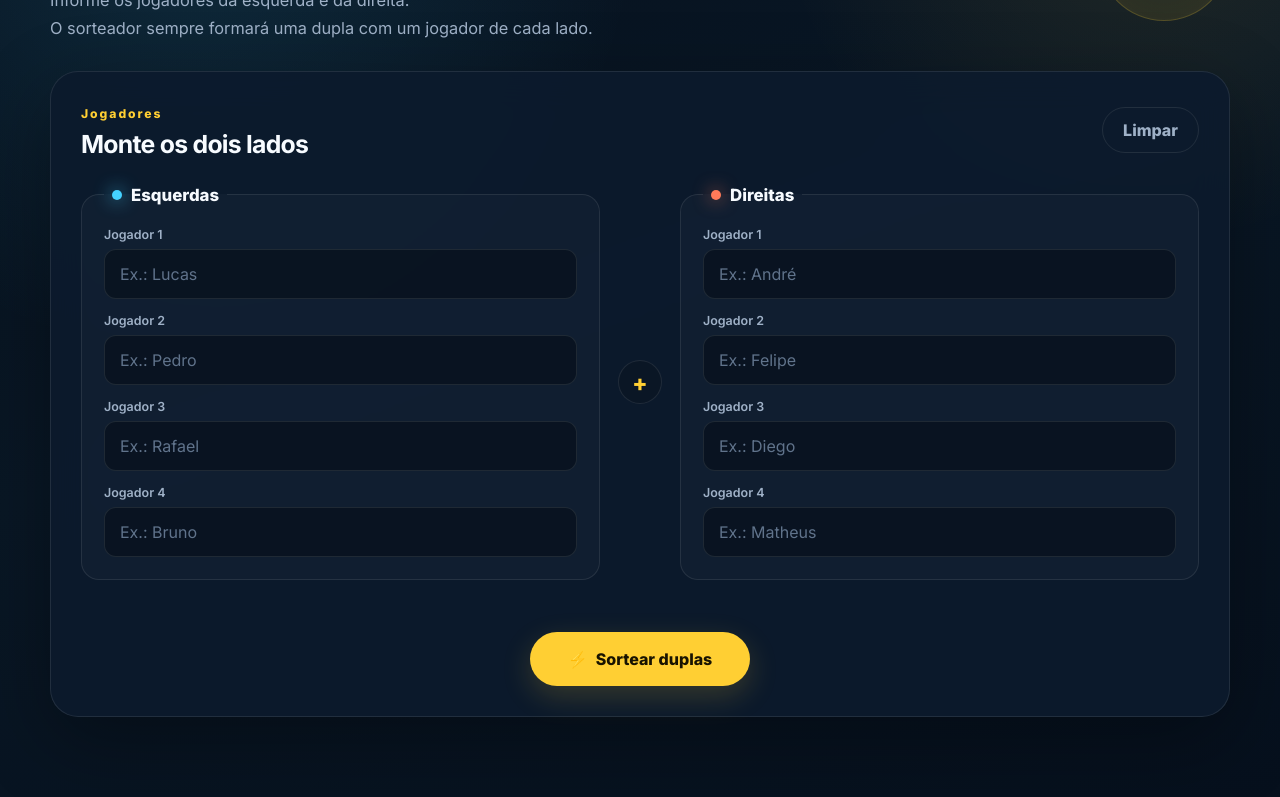
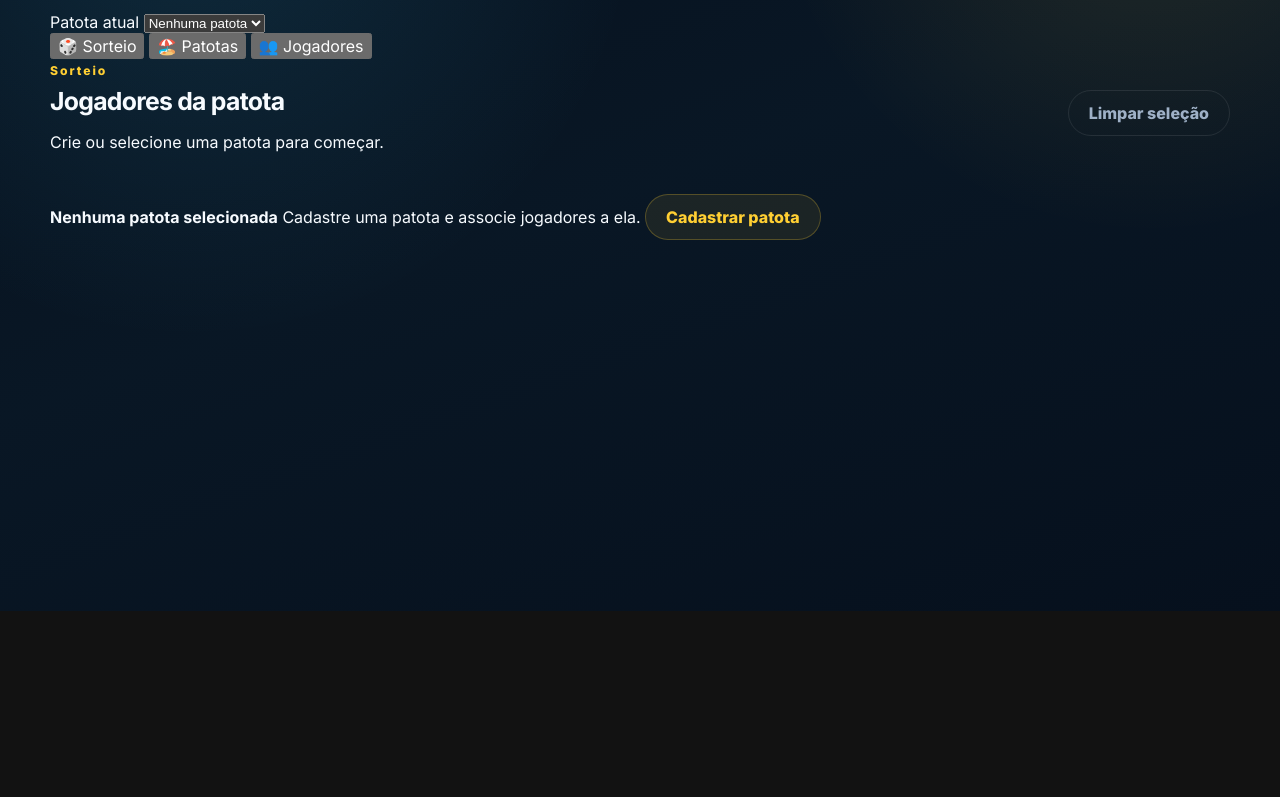
Before and after one commit to LucasVaneli/FuteMatch, a website with bundled scripts: page index.html in a window 1280 px wide. Shown: the part 189-986 px from the top of the page. After the commit the page ends 800 px from the top, so only its background shows below. Built offline with nearby package versions, Linux system fonts and the light colour scheme.

Commit message:
feat: adiciona telas de patotas e jogadores

```diff
--- a/index.html
+++ b/index.html
@@ -3,182 +3,68 @@
 <head>
   <meta charset="UTF-8" />
   <meta name="viewport" content="width=device-width, initial-scale=1.0" />
-  <meta
-    name="description"
-    content="Sorteador de duplas de futevôlei, combinando jogadores de esquerda e direita."
-  />
-  <title>Futevôlei | Sorteio de Duplas</title>
+  <meta name="description" content="FuteMatch: patotas, jogadores e sorteio de duplas de futevôlei." />
+  <title>FuteMatch</title>
   <link rel="preconnect" href="https://fonts.googleapis.com" />
   <link rel="preconnect" href="https://fonts.gstatic.com" crossorigin />
-  <link
-    href="https://fonts.googleapis.com/css2?family=Inter:wght@400;500;600;700;800&display=swap"
-    rel="stylesheet"
-  />
+  <link href="https://fonts.googleapis.com/css2?family=Inter:wght@400;500;600;700;800&display=swap" rel="stylesheet" />
   <link rel="stylesheet" href="./src/css/styles.css" />
 </head>
-
 <body>
   <main class="app-shell">
-    <section class="hero">
+    <header class="topbar">
       <div>
-        <span class="eyebrow">FUTEVÔLEI</span>
-        <h1>Sorteio de Duplas</h1>
-        <p>
-          Informe os jogadores da esquerda e da direita.
-          <br>
-          O sorteador sempre formará uma dupla com um jogador de cada lado.
-        </p>
+        <span class="eyebrow">FUTEMATCH</span>
+        <h1>Organize sua patota.</h1>
+        <p>Cadastre jogadores, monte sua patota e sorteie duplas apenas com quem joga naquele grupo.</p>
+      </div>
+      <div class="current-group">
+        <label for="current-group-select">Patota atual</label>
+        <select id="current-group-select" aria-label="Selecionar patota atual">
+          <option value="">Nenhuma patota</option>
+        </select>
+      </div>
+    </header>
+
+    <nav class="app-nav" aria-label="Navegação principal">
+      <button class="nav-button is-active" type="button" data-page="draw">🎲 Sorteio</button>
+      <button class="nav-button" type="button" data-page="groups">🏖️ Patotas</button>
+      <button class="nav-button" type="button" data-page="players">👥 Jogadores</button>
+    </nav>
+
+    <section class="page" data-page-section="draw">
+      <div class="section-heading">
+        <div>
+          <span class="section-kicker">Sorteio</span>
+          <h2>Jogadores da patota</h2>
+          <p id="draw-context" class="section-description">Crie ou selecione uma patota para começar.</p>
+        </div>
+        <button id="clear-selection-button" class="button button--ghost" type="button">Limpar seleção</button>
       </div>
 
-      <div class="hero-badge" aria-hidden="true">
-        <span>8</span>
-        <small>jogadores</small>
-      </div>
-    </section>
-
-    <section class="draw-card" aria-labelledby="draw-title">
-      <div class="section-heading">
-        <div>
-          <span class="section-kicker">Jogadores</span>
-          <h2 id="draw-title">Monte os dois lados</h2>
+      <div id="draw-empty-state" class="empty-state">
+        <strong>Nenhuma patota selecionada</strong>
+        <span>Cadastre uma patota e associe jogadores a ela.</span>
+        <button class="button button--secondary" type="button" data-go-to="groups">Cadastrar patota</button>
       </div>
 
-        <button id="clear-button" class="button button--ghost" type="button">
-          Limpar
-        </button>
-      </div>
-
-      <form id="draw-form" novalidate>
+      <form id="draw-form" class="is-hidden" novalidate>
         <div class="players-grid">
           <fieldset class="side-card side-card--left">
-            <legend>
-              <span class="side-dot"></span>
-              Esquerdas
-            </legend>
-
-            <div class="inputs-list" id="left-players">
-              <label>
-                <span>Jogador 1</span>
-                <input
-                  type="text"
-                  name="left-player-1"
-                  data-side="left"
-                  autocomplete="off"
-                  maxlength="40"
-                  placeholder="Ex.: Lucas"
-                />
-              </label>
-
-              <label>
-                <span>Jogador 2</span>
-                <input
-                  type="text"
-                  name="left-player-2"
-                  data-side="left"
-                  autocomplete="off"
-                  maxlength="40"
-                  placeholder="Ex.: Pedro"
-                />
-              </label>
-
-              <label>
-                <span>Jogador 3</span>
-                <input
-                  type="text"
-                  name="left-player-3"
-                  data-side="left"
-                  autocomplete="off"
-                  maxlength="40"
-                  placeholder="Ex.: Rafael"
-                />
-              </label>
-
-              <label>
-                <span>Jogador 4</span>
-                <input
-                  type="text"
-                  name="left-player-4"
-                  data-side="left"
-                  autocomplete="off"
-                  maxlength="40"
-                  placeholder="Ex.: Bruno"
-                />
-              </label>
-            </div>
+            <legend><span class="side-dot"></span> Esquerdas</legend>
+            <div id="left-player-options" class="player-options"></div>
           </fieldset>
-
-          <div class="versus" aria-hidden="true">
-            <span>+</span>
-          </div>
-
+          <div class="versus" aria-hidden="true"><span>+</span></div>
           <fieldset class="side-card side-card--right">
-            <legend>
-              <span class="side-dot"></span>
-              Direitas
-            </legend>
-
-            <div class="inputs-list" id="right-players">
-              <label>
-                <span>Jogador 1</span>
-                <input
-                  type="text"
-                  name="right-player-1"
-                  data-side="right"
-                  autocomplete="off"
-                  maxlength="40"
-                  placeholder="Ex.: André"
-                />
-              </label>
-
-              <label>
-                <span>Jogador 2</span>
-                <input
-                  type="text"
-                  name="right-player-2"
-                  data-side="right"
-                  autocomplete="off"
-                  maxlength="40"
-                  placeholder="Ex.: Felipe"
-                />
-              </label>
-
-              <label>
-                <span>Jogador 3</span>
-                <input
-                  type="text"
-                  name="right-player-3"
-                  data-side="right"
-                  autocomplete="off"
-                  maxlength="40"
-                  placeholder="Ex.: Diego"
-                />
-              </label>
-
-              <label>
-                <span>Jogador 4</span>
-                <input
-                  type="text"
-                  name="right-player-4"
-                  data-side="right"
-                  autocomplete="off"
-                  maxlength="40"
-                  placeholder="Ex.: Matheus"
-                />
-              </label>
-            </div>
+            <legend><span class="side-dot"></span> Direitas</legend>
+            <div id="right-player-options" class="player-options"></div>
           </fieldset>
         </div>
-
         <p id="form-error" class="form-error" role="alert" aria-live="polite"></p>
-
         <div class="actions">
-          <button id="draw-button" class="button button--primary" type="submit">
-            <span class="button-icon" aria-hidden="true">⚡</span>
-            Sortear duplas
-          </button>
+          <button id="draw-button" class="button button--primary" type="submit">⚡ Sortear duplas</button>
         </div>
       </form>
-    </section>
 
       <section id="results-section" class="results-section is-hidden" aria-live="polite">
         <div class="section-heading">
@@ -186,34 +72,58 @@
             <span class="section-kicker">Resultado</span>
             <h2>Duplas sorteadas</h2>
           </div>
+          <button id="redraw-button" class="button button--secondary" type="button">Sortear novamente</button>
+        </div>
+        <div id="pairs-list" class="pairs-grid"></div>
+      </section>
+    </section>
 
-        <button id="redraw-button" class="button button--secondary" type="button">
-          Sortear novamente
-        </button>
+    <section class="page is-hidden" data-page-section="groups">
+      <div class="content-grid">
+        <article class="panel">
+          <div class="section-heading"><div><span class="section-kicker">Nova patota</span><h2>Cadastrar patota</h2></div></div>
+          <form id="group-form" class="form-stack">
+            <label><span>Nome da patota</span><input id="group-name" type="text" maxlength="50" placeholder="Ex.: Fute de Terça" required /></label>
+            <button class="button button--primary" type="submit">Criar patota</button>
+            <p id="group-error" class="form-error form-error--left" role="alert"></p>
+          </form>
+        </article>
+        <article class="panel">
+          <div class="section-heading"><div><span class="section-kicker">Suas patotas</span><h2>Grupos cadastrados</h2></div></div>
+          <div id="groups-list" class="card-list"></div>
+        </article>
       </div>
+    </section>
 
-      <div id="pairs-list" class="pairs-grid"></div>
+    <section class="page is-hidden" data-page-section="players">
+      <div class="content-grid">
+        <article class="panel">
+          <div class="section-heading"><div><span class="section-kicker">Novo jogador</span><h2>Cadastrar jogador</h2></div></div>
+          <form id="player-form" class="form-stack">
+            <label><span>Nome</span><input id="player-name" type="text" maxlength="50" placeholder="Ex.: Lucas" required /></label>
+            <label><span>Data de nascimento</span><input id="player-birth-date" type="date" required /></label>
+            <label><span>Lado</span><select id="player-side" required><option value="">Selecione</option><option value="left">Esquerda</option><option value="right">Direita</option></select></label>
+            <fieldset class="membership-fieldset"><legend>Patotas</legend><div id="player-group-options" class="membership-options"></div></fieldset>
+            <button class="button button--primary" type="submit">Cadastrar jogador</button>
+            <p id="player-error" class="form-error form-error--left" role="alert"></p>
+          </form>
+        </article>
+        <article class="panel">
+          <div class="section-heading"><div><span class="section-kicker">Jogadores</span><h2>Cadastros</h2><p class="section-description">Um jogador pode participar de várias patotas.</p></div></div>
+          <div id="players-list" class="card-list"></div>
+        </article>
+      </div>
     </section>
   </main>
 
   <template id="pair-template">
     <article class="pair-card">
       <div class="pair-number"></div>
-
-      <div class="pair-player pair-player--left">
-        <span class="player-role">Esquerda</span>
-        <strong class="left-player-name"></strong>
-      </div>
-
+      <div class="pair-player pair-player--left"><span class="player-role">Esquerda</span><strong class="left-player-name"></strong></div>
       <span class="pair-plus" aria-hidden="true">+</span>
-
-      <div class="pair-player pair-player--right">
-        <span class="player-role">Direita</span>
-        <strong class="right-player-name"></strong>
-      </div>
+      <div class="pair-player pair-player--right"><span class="player-role">Direita</span><strong class="right-player-name"></strong></div>
     </article>
   </template>
-
   <script type="module" src="./src/js/app.js"></script>
 </body>
 </html>
```
Lines whose indentation alone changed are shown as unchanged.
